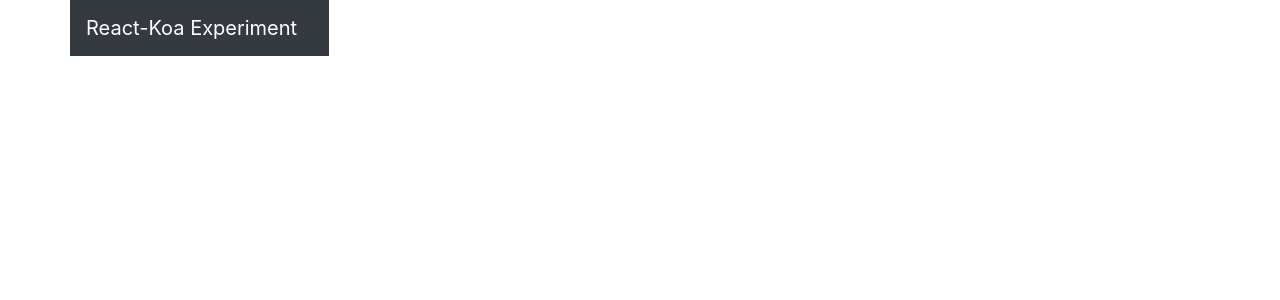
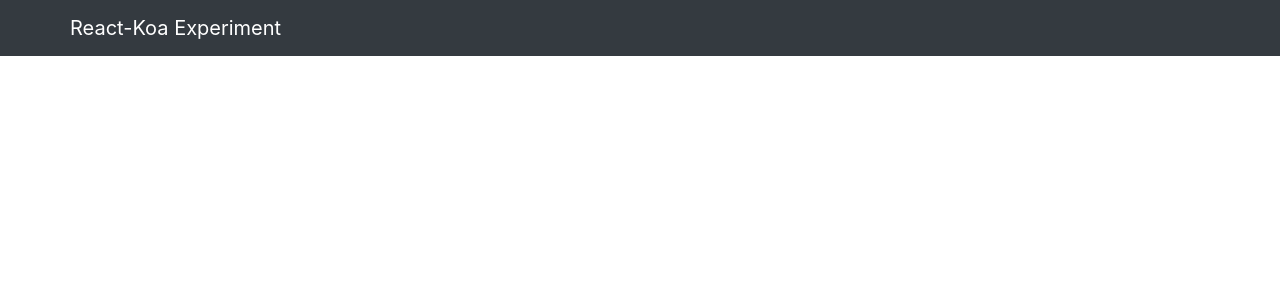
Before and after one commit to rthornton128/react-koa, a React app: page / in a window 1280 px wide. Shown: the top 300 px of the page. Built offline with nearby package versions, Linux system fonts and the light colour scheme.

Commit message:
Reduce complexity of App

```diff
--- a/src/App.jsx
+++ b/src/App.jsx
@@ -1,13 +1,6 @@
 import { Header } from "./foundation/Header.jsx";
-
 import "bootstrap/dist/css/bootstrap.min.css";
 
 export function App() {
-  return (
-    <div id="app" className="container">
-      <div className="row">
-        <Header />
-      </div>
-    </div>
-  );
+  return <Header />;
 }
```
